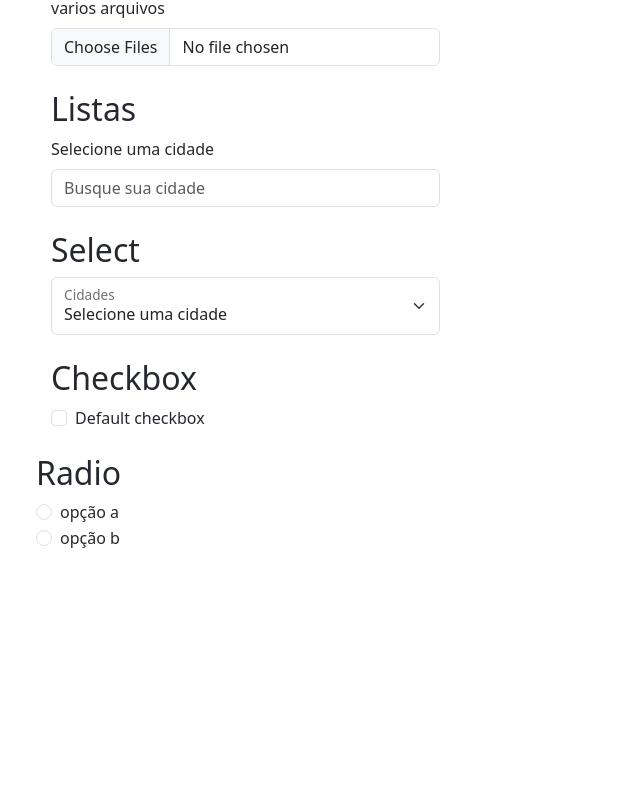
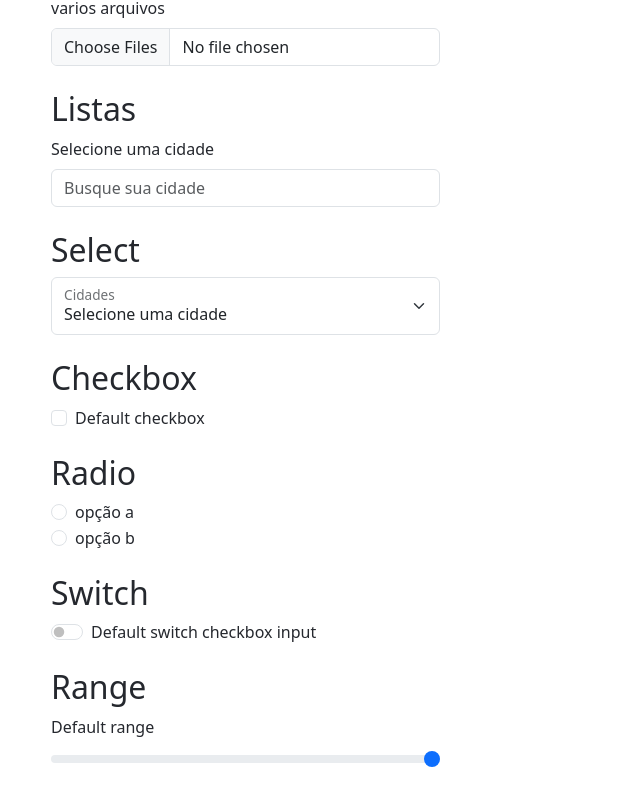
Before and after one commit to denisrodrigues-ita/cursobootstrapfive, a React (Vite) app: page /formularios in a window 1280 px wide. Shown: the part 1279-2084 px from the top of the page, without its empty margins (0-640 px from the left). Built offline with nearby package versions, Linux system fonts and the light colour scheme.

Commit message:
formularios switch

```diff
--- a/src/pages/Formularios/index.jsx
+++ b/src/pages/Formularios/index.jsx
@@ -197,7 +197,7 @@ const Formularios = () => {
         </form>
       </div>
 
-      <div className="m-4">
+      <div className="col-4 m-4">
         <h2>Radio</h2>
         <form>
           <div className="form-check">
@@ -226,6 +226,39 @@ const Formularios = () => {
           </div>
         </form>
       </div>
+
+      <div className="col-4 m-4">
+        <h2>Switch</h2>
+        <div className="form-check form-switch">
+          <input
+            type="checkbox"
+            className="form-check-input"
+            id="flexSwitchCheckDefault"
+          />
+          <label className="form-check-label" htmlFor="flexSwitchCheckDefault">
+            Default switch checkbox input
+          </label>
+        </div>
+      </div>
+
+      <div className="col-4 m-4">
+        <h2>Range</h2>
+        <form>
+          <div className="mb-4">
+            <label htmlFor="customRange1" className="form-label">
+              Default range
+            </label>
+            <input
+              type="range"
+              className="form-range"
+              min={0}
+              max={5}
+              step={0.5}
+              id="customRange1"
+            />
+          </div>
+        </form>
+      </div>
     </div>
   );
 };
```
